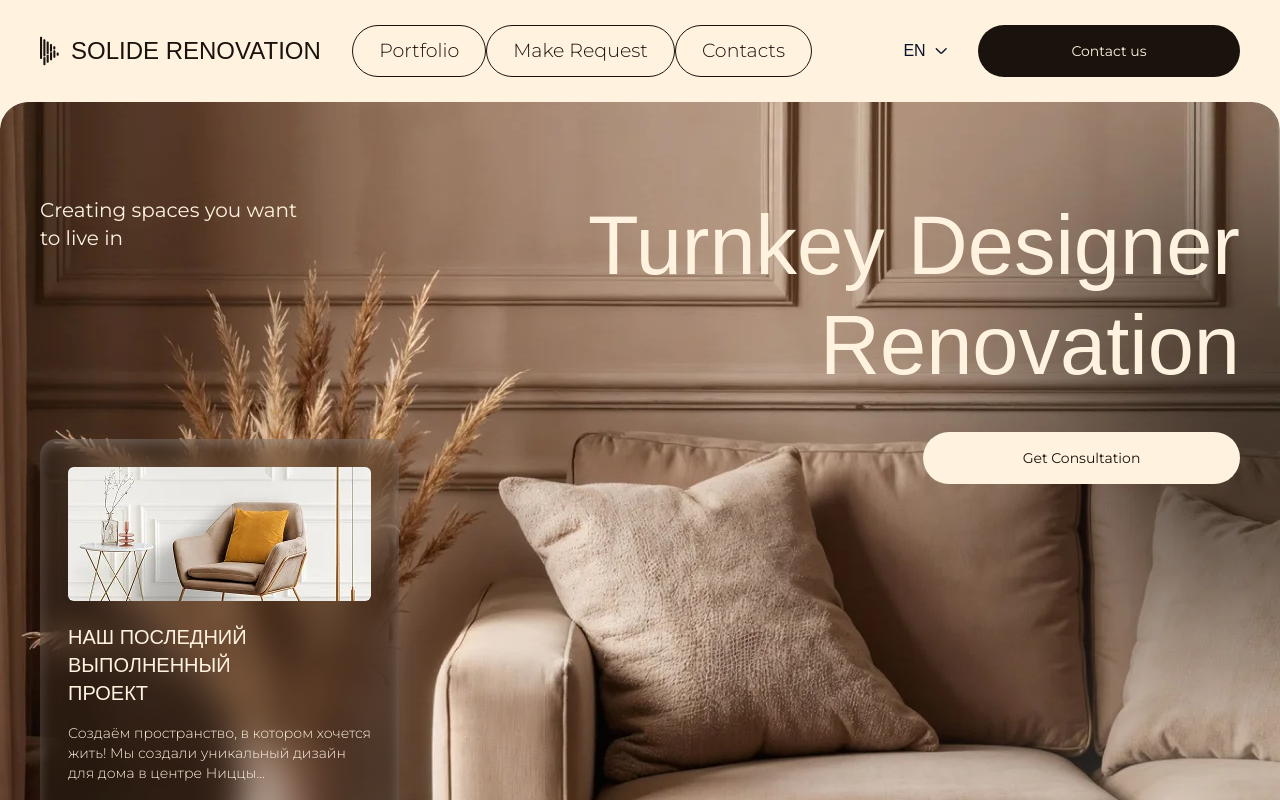
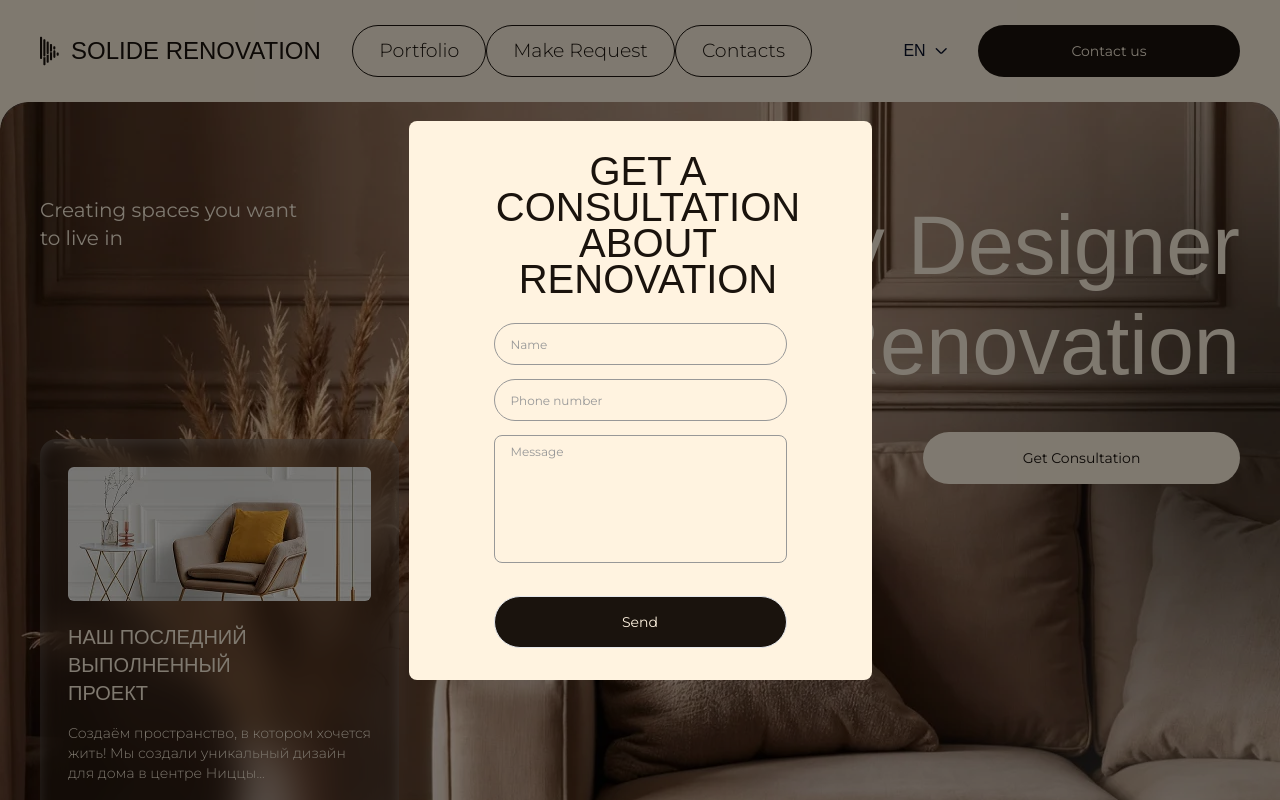
Before and after one commit to cyanidium-dev/repair-nizza, a Next.js app: page /en in a window 1280 px wide. Both pictures are taken after a click on the button "Contact us". Shown: the top 800 px of the page. Built offline with nearby package versions, Linux system fonts and the light colour scheme; a web font is replaced by a local one.

Commit message:
created modalform/style in progress

```diff
--- a/messages/en.json
+++ b/messages/en.json
@@ -105,5 +105,24 @@
       "privacy": "Privacy Policy"
     },
     "createdBy": "Created by"
+  },
+  "modalForm": {
+    "title": "Get a consultation about renovation",
+    "placeholders": {
+      "name": "Name",
+      "phone": "Phone number",
+      "message": "Message"
+    },
+    "button": "Send",
+    "validation": {
+      "required": "Required field",
+      "name": "Name must be at least 2 characters",
+      "phone": "At least 10 digits"
+    },
+    "success": {
+      "title": "Thank you! We'll contact you soon!",
+      "description": "If you need to reach us urgently, you can use our contacts page",
+      "button": "Go to contacts page"
+    }
   }
 }
--- a/messages/fr.json
+++ b/messages/fr.json
@@ -105,5 +105,24 @@
       "privacy": "Politique de Confidentialité"
     },
     "createdBy": "Créé par"
+  },
+  "modalForm": {
+    "title": "Obtenir une consultation sur la rénovation",
+    "placeholders": {
+      "name": "Nom",
+      "phone": "Numéro de téléphone",
+      "message": "Message"
+    },
+    "button": "Envoyer",
+    "validation": {
+      "required": "Champ obligatoire",
+      "name": "Le nom doit contenir au moins 2 caractères",
+      "phone": "Au moins 10 chiffres"
+    },
+    "success": {
+      "title": "Merci! Nous vous contacterons bientôt!",
+      "description": "Si vous devez nous joindre de toute urgence, vous pouvez utiliser notre page de contacts",
+      "button": "Aller à la page des contacts"
+    }
   }
 }
--- a/messages/ru.json
+++ b/messages/ru.json
@@ -105,5 +105,24 @@
       "privacy": "Конфиденциальность"
     },
     "createdBy": "Created by"
+  },
+  "modalForm": {
+    "title": "Получи консультацию на счет ремонта",
+    "placeholders": {
+      "name": "Имя",
+      "phone": "Номер телефона",
+      "message": "Сообщение"
+    },
+    "button": "Отправить",
+    "validation": {
+      "required": "Обязательное поле",
+      "name": "Имя должно содержать минимум 2 символа",
+      "phone": "Не менее 10 цифр"
+    },
+    "success": {
+      "title": "Спасибо! Мы скоро свяжемся с вами!",
+      "description": "Если хочешь срочно с нами связаться можешь использовать страничку контакты",
+      "button": "Перейти на страницу контакты"
+    }
   }
 }
--- a/package.json
+++ b/package.json
@@ -9,6 +9,7 @@
     "lint": "next lint"
   },
   "dependencies": {
+    "formik": "^2.4.6",
     "framer-motion": "^12.16.0",
     "i18next": "^25.2.1",
     "next": "15.3.3",
@@ -16,7 +17,8 @@
     "next-intl": "^4.1.0",
     "react": "^19.0.0",
     "react-dom": "^19.0.0",
-    "react-i18next": "^15.5.2"
+    "react-i18next": "^15.5.2",
+    "yup": "^1.6.1"
   },
   "devDependencies": {
     "@eslint/eslintrc": "^3",
--- a/src/components/Header.jsx
+++ b/src/components/Header.jsx
@@ -8,9 +8,18 @@ import BurgerMenu from "./BurgerMenu";
 import DeskNavMenu from "./DeskNavMenu";
 import LinkWithUsBtn from "./LinkWithUsBtn";
 import MobNavMenu from "./MobNavMenu";
+import ModalForm from "./ModalForm";
 
 const Header = () => {
   const [isMenuOpen, setIsMenuOpen] = useState(false);
+  const [isModalOpen, setIsModalOpen] = useState(false);
+
+  const openModal = () => {
+    setIsModalOpen(true);
+    setIsMenuOpen(false);
+  };
+
+  const closeModal = () => setIsModalOpen(false);
 
   return (
     <>
@@ -19,13 +28,18 @@ const Header = () => {
           <Logo />
           <DeskNavMenu />
           <LocaleSwitcher />
-          <LinkWithUsBtn />
+          <LinkWithUsBtn onClick={openModal} />
           <div className="lg:hidden">
             <BurgerMenu onClick={() => setIsMenuOpen(true)} />
           </div>
         </header>
       </Container>
-      <MobNavMenu isOpen={isMenuOpen} setIsOpen={setIsMenuOpen} />
+      <MobNavMenu
+        isOpen={isMenuOpen}
+        setIsOpen={setIsMenuOpen}
+        openModal={openModal}
+      />
+      <ModalForm isOpen={isModalOpen} closeModal={closeModal} />
     </>
   );
 };
--- a/src/components/LinkWithUsBtn.jsx
+++ b/src/components/LinkWithUsBtn.jsx
@@ -1,10 +1,13 @@
 "use client";
 import { useTranslations } from "next-intl";
 
-const LinkWithUsBtn = () => {
+const LinkWithUsBtn = ({ onClick }) => {
   const t = useTranslations();
   return (
-    <button className="hidden lg:block bg-primary-black text-primary-white w-[262px] h-[52px] rounded-[32px] font-montserrat font-normal text-sm hover:bg-primary-white hover:text-primary-black transition-colors duration-300 hover:border hover:border-primary-black">
+    <button
+      onClick={onClick}
+      className="hidden lg:block bg-primary-black text-primary-white w-[262px] h-[52px] rounded-[32px] font-montserrat font-normal text-sm hover:bg-primary-white hover:text-primary-black transition-colors duration-300 hover:border hover:border-primary-black"
+    >
       {t("linkWithUs")}
     </button>
   );
--- a/src/components/Logo.jsx
+++ b/src/components/Logo.jsx
@@ -2,7 +2,7 @@
 
 import Image from "next/image";
 import logo from "../../public/images/SVG/logo-svg.svg";
-import Link from "next/link";
+import { Link } from "@/i18n/navigation";
 
 const Logo = () => {
   return (
--- a/src/components/MobNavMenu.jsx
+++ b/src/components/MobNavMenu.jsx
@@ -6,7 +6,7 @@ import Link from "next/link";
 import { useTranslations } from "next-intl";
 import { useEffect } from "react";
 
-const MobNavMenu = ({ isOpen, setIsOpen }) => {
+const MobNavMenu = ({ isOpen, setIsOpen, openModal }) => {
   const t = useTranslations();
 
   useEffect(() => {
@@ -39,7 +39,10 @@ const MobNavMenu = ({ isOpen, setIsOpen }) => {
         <p className="font-montserrat font-light text-xs md:text-sm text-primary-black leading-5 text-center mb-8 mx-auto">
           {t("mobileMenu.leaveContacts")}
         </p>
-        <button className="w-[241px] h-10 bg-transparent border border-primary-black text-primary-black font-montserrat font-light text-sm mx-auto rounded-[20px] mb-20 hover:bg-primary-black hover:text-primary-white transition-all duration-300">
+        <button
+          onClick={openModal}
+          className="w-[241px] h-10 bg-transparent border border-primary-black text-primary-black font-montserrat font-light text-sm mx-auto rounded-[20px] mb-20 hover:bg-primary-black hover:text-primary-white transition-all duration-300"
+        >
           {t("mobileMenu.contactButton")}
         </button>
         <nav>
--- /dev/null
+++ b/src/components/ModalForm.jsx
@@ -0,0 +1,156 @@
+"use client";
+
+import { useTranslations } from "next-intl";
+import { Formik, Form, Field } from "formik";
+import * as Yup from "yup";
+import { useEffect, useState } from "react";
+import { useRouter } from "@/i18n/navigation";
+
+const ModalForm = ({ isOpen, closeModal }) => {
+  const t = useTranslations("modalForm");
+  const [isSuccess, setIsSuccess] = useState(false);
+  const router = useRouter();
+
+  useEffect(() => {
+    const handleEscape = (e) => {
+      if (e.key === "Escape") {
+        closeModal();
+      }
+    };
+
+    if (isOpen) {
+      document.addEventListener("keydown", handleEscape);
+      document.body.style.overflow = "hidden";
+    }
+
+    return () => {
+      document.removeEventListener("keydown", handleEscape);
+      document.body.style.overflow = "unset";
+    };
+  }, [isOpen, closeModal]);
+
+  useEffect(() => {
+    if (!isOpen) {
+      setIsSuccess(false);
+    }
+  }, [isOpen]);
+
+  if (!isOpen) return null;
+
+  const validationSchema = Yup.object().shape({
+    name: Yup.string().min(2, t("validation.name")),
+    phone: Yup.string()
+      .min(10, t("validation.phone"))
+      .max(15, t("validation.phone"))
+      .required(t("validation.required")),
+    message: Yup.string(),
+  });
+
+  const handleSubmit = (values, { setSubmitting, resetForm }) => {
+    // Здесь будет логика отправки формы
+    console.log(values);
+    setSubmitting(false);
+    resetForm();
+    setIsSuccess(true);
+  };
+
+  const handleBackdropClick = (e) => {
+    if (e.target === e.currentTarget) {
+      closeModal();
+    }
+  };
+
+  const handleContactsClick = () => {
+    closeModal();
+    router.push("/contacts");
+  };
+
+  return (
+    <div
+      className="fixed inset-0 z-50 overflow-y-auto bg-black bg-opacity-50 flex items-center justify-center"
+      onClick={handleBackdropClick}
+    >
+      <div className="relative bg-primary-white mx-auto rounded-lg py-8 px-6 max-w-[463px] mx-4 lg:px-[54px]">
+        {!isSuccess ? (
+          <>
+            <h3 className="font-arsenal font-normal text-3xl md:text-3xl lg:text-[40px] text-center text-primary-black uppercase mb-[26px] md:w-[371px]">
+              {t("title")}
+            </h3>
+
+            <Formik
+              initialValues={{ name: "", phone: "", message: "" }}
+              validationSchema={validationSchema}
+              onSubmit={handleSubmit}
+            >
+              {({ errors, touched, isSubmitting }) => (
+                <Form className="flex flex-col items-center gap-[14px]">
+                  <div className="relative">
+                    <Field
+                      type="text"
+                      name="name"
+                      placeholder={t("placeholders.name")}
+                      className="px-4 py-[10px] border border-[#989898] w-[293px] rounded-[32px] font-montserrat text-sm bg-primary-white placeholder:font-montserrat placeholder:font-normal placeholder:text-xs placeholder:text-[#989898]"
+                    />
+                    {errors.name && touched.name && (
+                      <div className="text-red-500 text-[10px] absolute bottom-[-14px] left-0">
+                        {errors.name}
+                      </div>
+                    )}
+                  </div>
+
+                  <div className="relative">
+                    <Field
+                      type="tel"
+                      name="phone"
+                      placeholder={t("placeholders.phone")}
+                      className="px-4 py-[10px] border border-[#989898] w-[293px] rounded-[32px] font-montserrat text-sm bg-primary-white placeholder:font-montserrat placeholder:font-normal placeholder:text-xs placeholder:text-[#989898]"
+                    />
+                    {errors.phone && touched.phone && (
+                      <div className="text-red-500 text-[10px] absolute bottom-[-14px] left-0">
+                        {errors.phone}
+                      </div>
+                    )}
+                  </div>
+
+                  <div>
+                    <Field
+                      as="textarea"
+                      name="message"
+                      placeholder={t("placeholders.message")}
+                      className="px-4 py-2 border border-[#989898] w-[293px] rounded-lg font-montserrat text-sm h-32 resize-none bg-primary-white placeholder:font-montserrat placeholder:font-normal placeholder:text-xs placeholder:text-[#989898]"
+                    />
+                  </div>
+
+                  <button
+                    type="submit"
+                    disabled={isSubmitting}
+                    className="bg-primary-black text-primary-white font-montserrat font-normal w-[293px] h-[52px] text-sm mt-3 rounded-[32px] hover:bg-primary-white hover:text-primary-black hover:border-primary-black border transition-all duration-300"
+                  >
+                    {t("button")}
+                  </button>
+                </Form>
+              )}
+            </Formik>
+          </>
+        ) : (
+          <div className="flex flex-col items-center text-center">
+            <h3 className="font-arsenal font-normal text-2xl text-primary-black uppercase mb-4">
+              {t("success.title")}
+            </h3>
+            <p className="font-montserrat font-light text-sm text-primary-black mb-8">
+              {t("success.description")}
+            </p>
+            <button
+              onClick={handleContactsClick}
+              className="bg-primary-black text-white font-montserrat text-sm py-3 px-6 rounded hover:bg-opacity-90 transition-all duration-300"
+            >
+              {t("success.button")}
+            </button>
+          </div>
+        )}
+      </div>
+    </div>
+  );
+};
+
+export default ModalForm;
```
Also changed, not shown: 1 other file (tests, documents, lock files or other folders).
